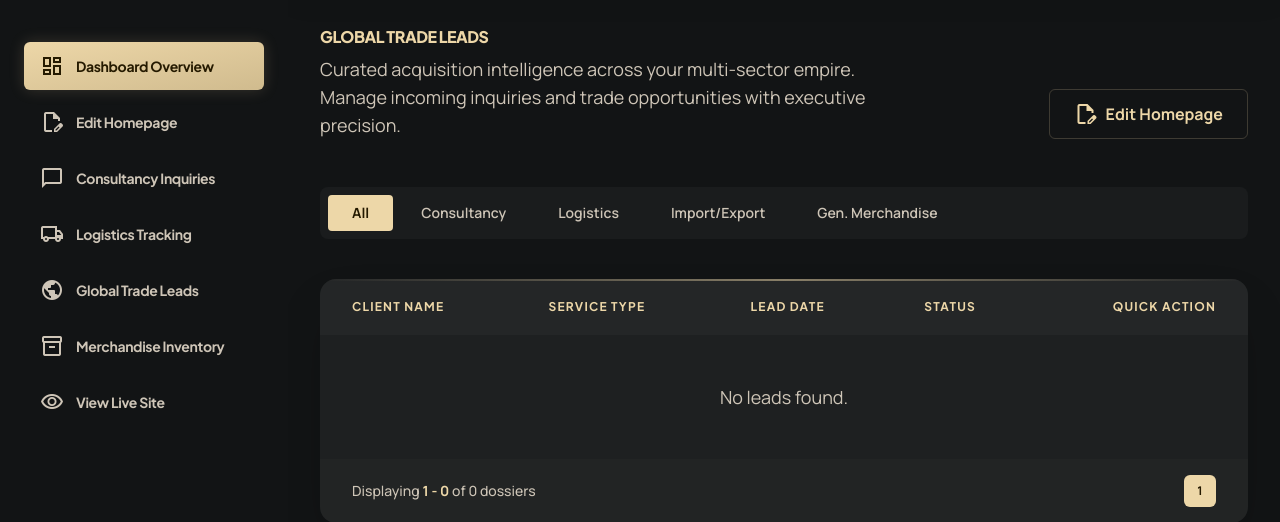
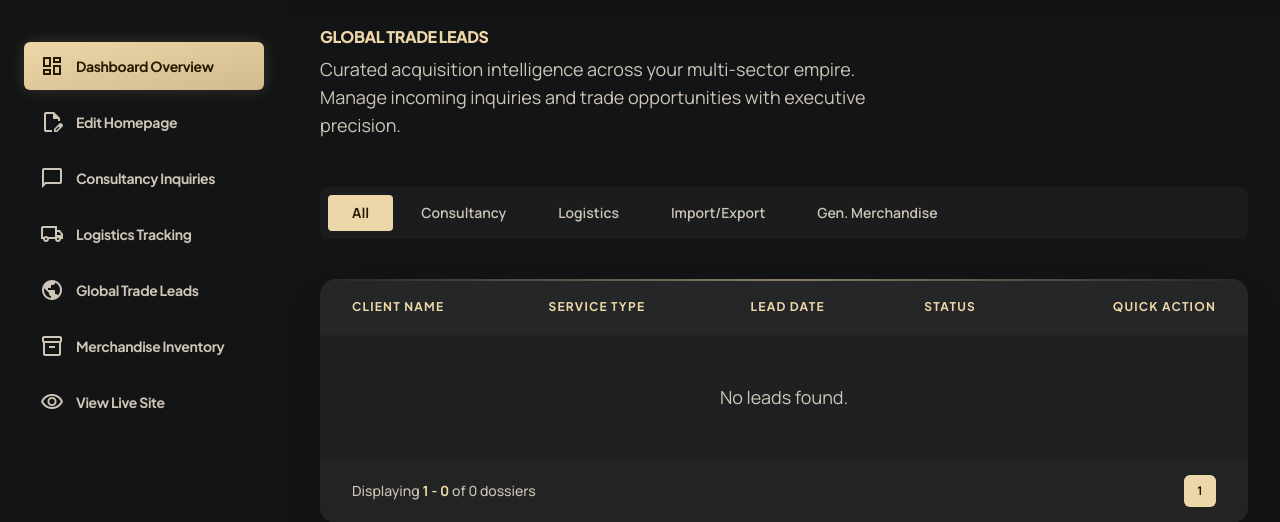
Before and after one commit to sasusavage/consultancy, a Flask app: page /admin in a window 1280 px wide. Shown: the part 78-600 px from the top of the page. Run offline with Flask 3, Linux system fonts and the light colour scheme; a user stored in the database is signed in; some libraries are stand-ins or nearby versions.

Commit message:
Remove Edit Homepage button from main canvas area

```diff
--- a/templates/leads_management.html
+++ b/templates/leads_management.html
@@ -184,9 +184,6 @@
 <p class="text-lg text-[#cec5b7] font-body max-w-xl">Curated acquisition intelligence across your multi-sector empire. Manage incoming inquiries and trade opportunities with executive precision.</p>
 </div>
 <div class="flex gap-4">
-<a href="{{ url_for('edit_content') }}" class="px-6 py-3 rounded-md border border-primary/20 text-primary font-bold hover:bg-primary/5 transition-all flex items-center gap-2">
-  <span class="material-symbols-outlined">edit_document</span> Edit Homepage
-</a>
 {% if service_filter or search %}
 <a href="{{ url_for('admin_dashboard') }}" class="px-6 py-3 rounded-md bg-gradient-to-br from-[#edd7a8] to-[#d0bb8e] text-[#251a00] font-bold shadow-[0_4px_20px_rgba(208,187,142,0.2)] hover:scale-[1.02] active:scale-95 transition-all flex items-center gap-2">
   <span class="material-symbols-outlined">filter_alt_off</span> Clear Filters
```
